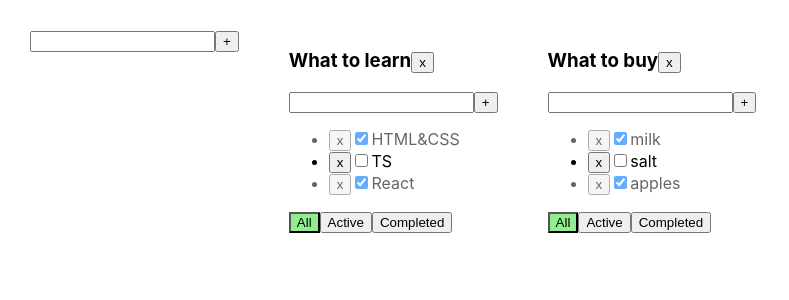
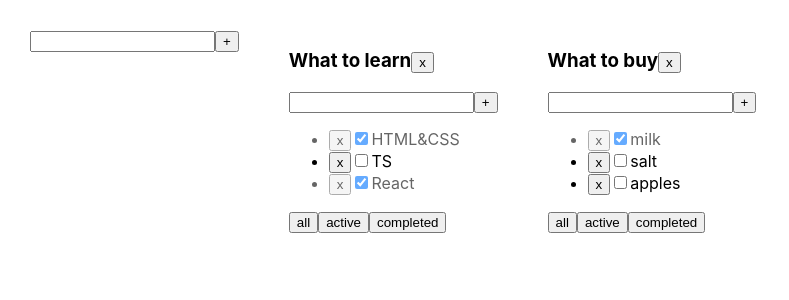
Before and after one commit to AnastasiyaDev97/TodoList, a React (Create React App) app: page / in a window 1280 px wide. Shown: the top 300 px of the page, without its empty margins (0-789 px from the left). Built offline with nearby package versions, Linux system fonts and the light colour scheme.

Commit message:
add universal Button

```diff
--- a/package.json
+++ b/package.json
@@ -4,6 +4,8 @@
   "private": true,
   "homepage": "https://NastyaZ23.github.io/TodoList",
   "dependencies": {
+    "@material-ui/core": "^4.12.3",
+    "@material-ui/icons": "^4.11.2",
     "@testing-library/jest-dom": "^4.2.4",
     "@testing-library/react": "^9.3.2",
     "@testing-library/user-event": "^7.1.2",
--- a/src/App.tsx
+++ b/src/App.tsx
@@ -34,7 +34,7 @@ function App() {
             {taskId: v1(), taskTitle: 'React', isDone: true}],
         [todolistId2]: [{taskId: v1(), taskTitle: 'milk', isDone: true},
             {taskId: v1(), taskTitle: 'salt', isDone: false},
-            {taskId: v1(), taskTitle: 'apples', isDone: true}],
+            {taskId: v1(), taskTitle: 'apples', isDone: false}],
     })
 
     const deleteTask = (todolistId: string, taskId: string) => {
--- a/src/Todolist.module.css
+++ b/src/Todolist.module.css
@@ -1,8 +1,3 @@
-
-
-.activeButton {
-    background-color: lightgreen;
-}
 
 .completedTask {
     opacity: 0.6;
--- a/src/Todolist.tsx
+++ b/src/Todolist.tsx
@@ -3,6 +3,7 @@ import {filterValuesType, taskType} from "./App";
 import s from './Todolist.module.css'
 import {AddItemForm} from "./components/AddItemForm/AddItemForm";
 import {EditableSpan} from "./components/EditableSpan/EditableSpan";
+import {Button} from "./components/Button/Button";
 
 type TodolistPropsType = {
     todolistTitle: string
@@ -39,7 +40,7 @@ export const Todolist = (props: TodolistPropsType) => {
     return (
         <div>
             <h3><EditableSpan title={props.todolistTitle} updateTitle={props.updateTodoTitle}/>
-                <button onClick={deleteTodoHandler}>x</button>
+                <Button callback={deleteTodoHandler} title={'x'}/>
             </h3>
             <AddItemForm addItem={addTaskHandler}/>
             <ul>
@@ -55,9 +56,7 @@ export const Todolist = (props: TodolistPropsType) => {
                     }
                     return (
                         <li key={m.taskId} className={m.isDone ? s.completedTask : ''}>
-                            <button onClick={
-                                deleteTaskHandler}>x
-                            </button>
+                            <Button callback={deleteTaskHandler} title={'x'}/>
                             <input type="checkbox" checked={m.isDone} onChange={changeTaskStatusHandler}/>
                             <EditableSpan title={m.taskTitle} updateTitle={updateTaskTitleHandler}/>
                         </li>
@@ -65,14 +64,9 @@ export const Todolist = (props: TodolistPropsType) => {
                 })}
             </ul>
             <div>
-                <button onClick={changeAllFilterHandler} className={props.filter === 'all' ? s.activeButton : ''}>All
-                </button>
-                <button onClick={changeActiveFilterHandler}
-                        className={props.filter === 'active' ? s.activeButton : ''}>Active
-                </button>
-                <button onClick={changeCompletedFilterHandler}
-                        className={props.filter === 'completed' ? s.activeButton : ''}>Completed
-                </button>
+                <Button callback={changeAllFilterHandler}  title={'all'}/>
+                <Button callback={changeActiveFilterHandler}  title={'active'}/>
+                <Button callback={changeCompletedFilterHandler}  title={'completed'}/>
             </div>
         </div>
     )
--- /dev/null
+++ b/src/components/Button/Button.module.css
@@ -0,0 +1,3 @@
+.btn:focus {
+    background-color: lightgreen;
+}
--- /dev/null
+++ b/src/components/Button/Button.tsx
@@ -0,0 +1,14 @@
+import s from "./Button.module.css";
+import React from "react";
+type ButtonPropsType={
+    callback:()=>void
+
+    title:string
+}
+export const Button=(props:ButtonPropsType)=>{
+    return(
+        <button onClick={props.callback}
+                className={(props.title==='all'||'active'||'completed')? s.btn:''}>{props.title}
+        </button>
+    )
+}
```
Also changed, not shown: 1 other file (tests, documents, lock files or other folders).
